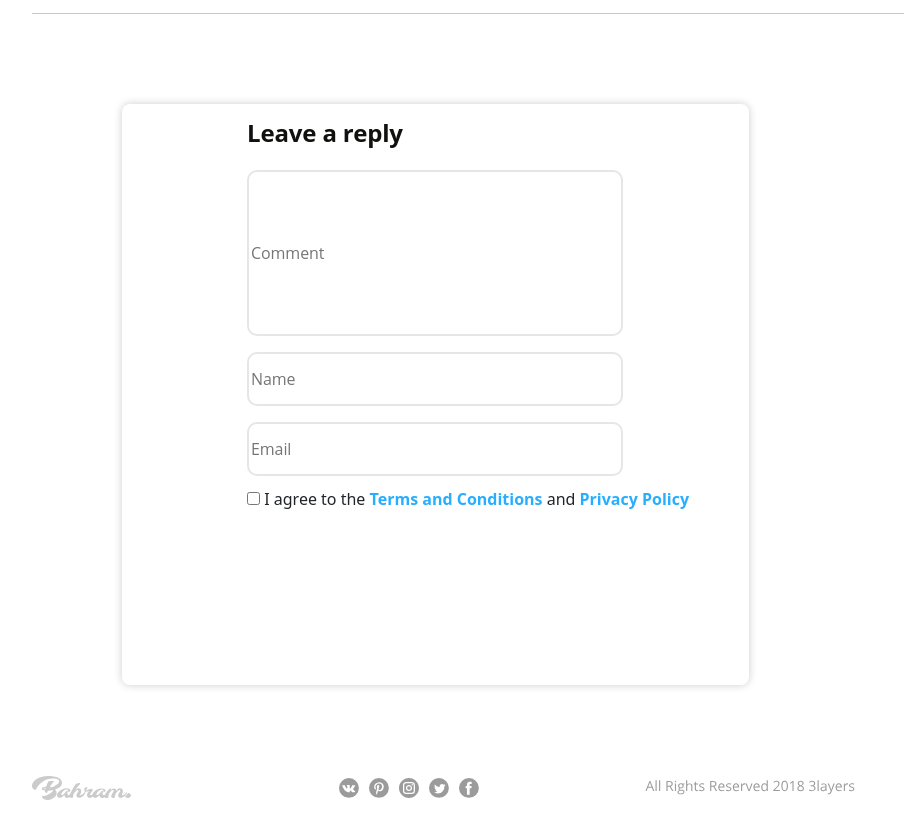
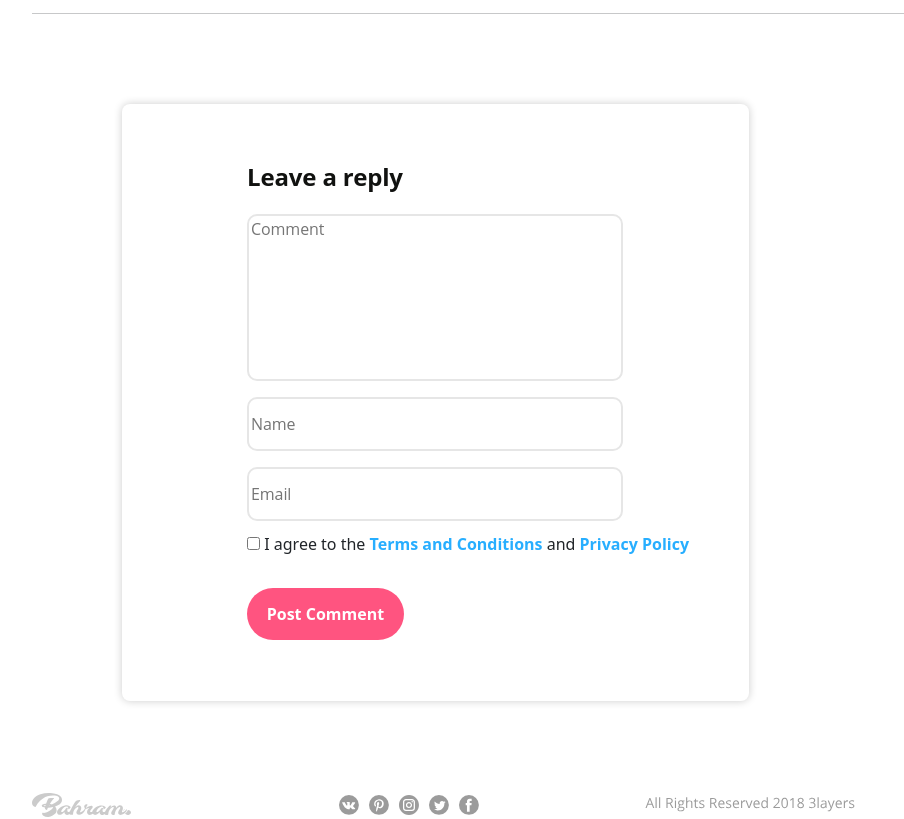
Before and after one commit to Jmtr5/blog-project, a plain HTML site: page single.html in a window 1280 px wide. Shown: the part 5653-6472 px from the top of the page, without its empty margins (160-1064 px from the left). Drawn offline with nearby package versions, Linux system fonts and the light colour scheme.

Commit message:
Update single.html

```diff
--- a/single.html
+++ b/single.html
@@ -256,13 +256,13 @@
 
                                 <hr>
 
-                                <section class="col-sm-12 mt-10 single_rectangle">
+                                <section class="col-sm-12 mt-10 single_rectangle" style="padding-top: 5%;">
                                     <div>
                                         <h2 style="margin-left:20%;">Leave a reply</h2>
                                     </div>
 
                                     <div>
-                                       <input type="text" placeholder="Comment" style="margin-left: 20%;line-height: 1000%;" class="form_single">
+                                       <input type="text" placeholder="Comment" id="text-area" class="form_single">
                                     </div>
 
                                     <div>
@@ -278,8 +278,13 @@
                                        I agree to the  <span id="blue">Terms and Conditions</span> and  <span id="blue">Privacy Policy</span>
                                      </div>
 
+                                     <div>
+                                        <button class="single_button">Post Comment</button>
+                                     </div>
+                                </section>
 
-                                </section>
+
+
 
 
 
```
